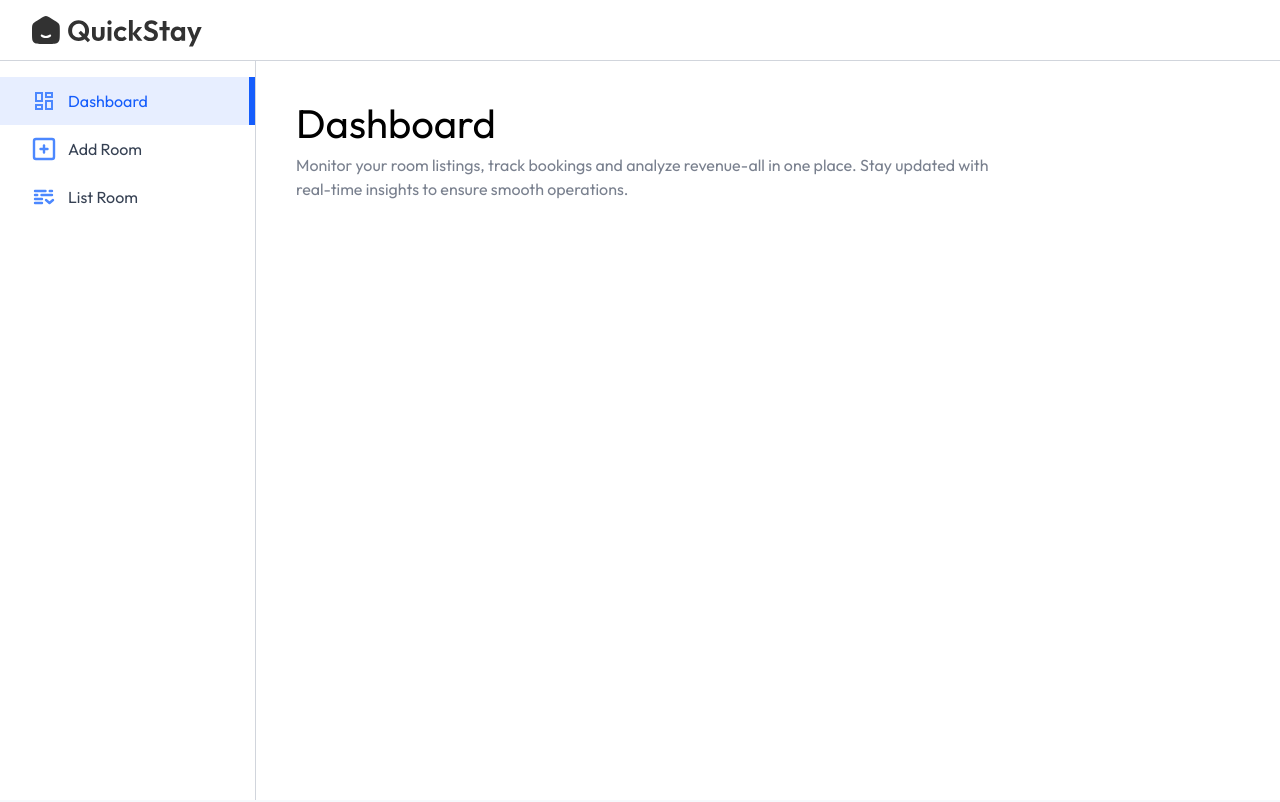
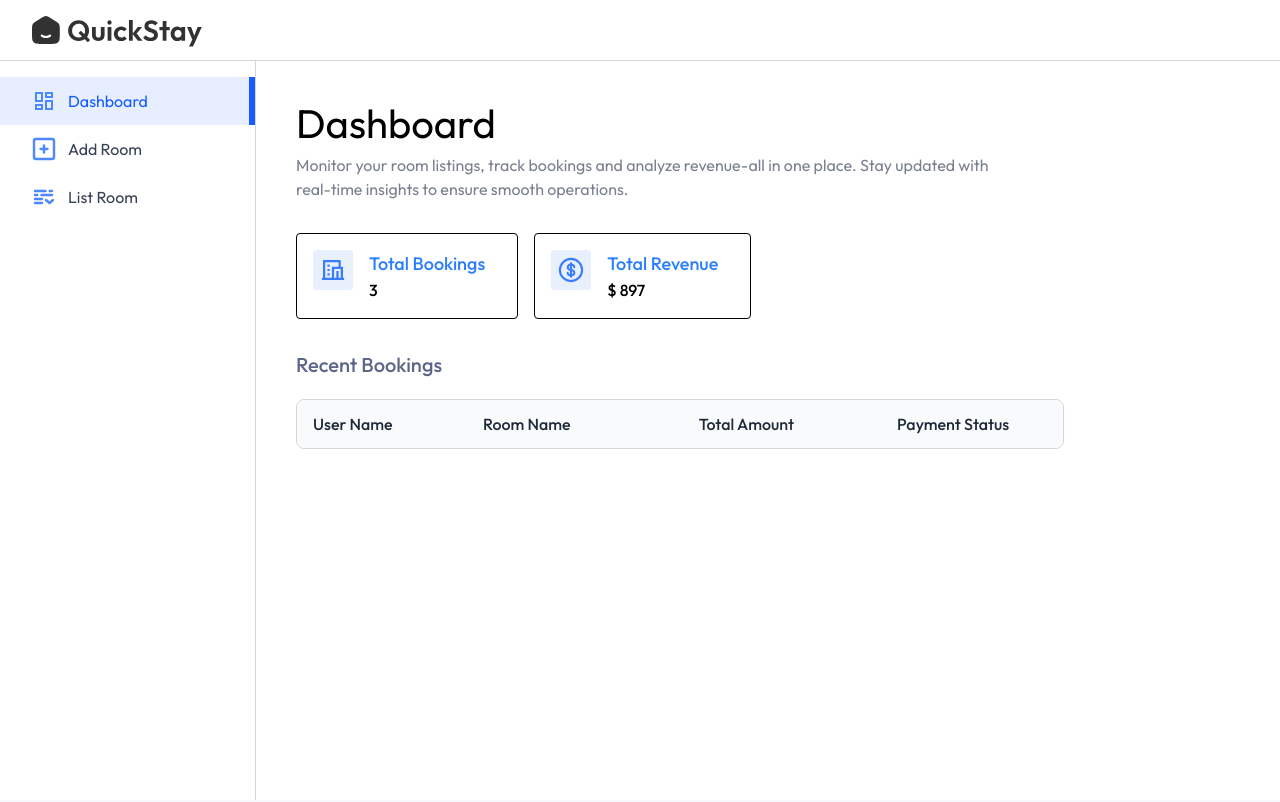
Before and after one commit to STCzao/Hotel, a React (Vite) app: page /owner in a window 1280 px wide. Shown: the top 802 px of the page. Built offline with nearby package versions, Linux system fonts and the light colour scheme; no server answers; a web font is replaced by a local one.

Commit message:
Continuamos trabajando con el Dashbord

```diff
--- a/src/pages/Hotelowner/Dashboard.jsx
+++ b/src/pages/Hotelowner/Dashboard.jsx
@@ -1,7 +1,10 @@
-import React from "react";
+import React, { useState } from "react";
 import Title from "../../components/Title/Title";
+import { assets, dashboardDummyData } from "../../assets/assets";
 
 const Dashboard = () => {
+  const [dashboardData, setDashboardData] = useState(dashboardDummyData);
+
   return (
     <div>
       <Title
@@ -10,6 +13,62 @@
         title="Dashboard"
         subTitle="Monitor your room listings, track bookings and analyze revenue-all in one place. Stay updated with real-time insights to ensure smooth operations."
       />
+      <div className="flex gap-4 my-8">
+        {/* Total Bookings */}
+
+        <div className="bg-primary/3 border border-primary/10 rounded flex p-4 pr-8">
+          <img
+            src={assets.totalBookingIcon}
+            alt="total-booking-icon"
+            className="max-sm:hidden h-10"
+          />
+          <div className="flex flex-col sm:ml-4 font-medium">
+            <p className="text-blue-500 text-lg">Total Bookings</p>
+            <p className="text-natural-400 text-base">
+              {dashboardData.totalBookings}
+            </p>
+          </div>
+        </div>
+
+        {/* Total Revenue */}
+
+        <div className="bg-primary/3 border border-primary/10 rounded flex p-4 pr-8">
+          <img
+            src={assets.totalRevenueIcon}
+            alt="total-revenue-icon"
+            className="max-sm:hidden h-10"
+          />
+          <div className="flex flex-col sm:ml-4 font-medium">
+            <p className="text-blue-500 text-lg">Total Revenue</p>
+            <p className="text-natural-400 text-base">
+              $ {dashboardData.totalRevenue}
+            </p>
+          </div>
+        </div>
+      </div>
+
+      {/* Recent Bookings */}
+      <h2 className="text-xl text-blue-950/70 font-medium mb-5">
+        Recent Bookings
+      </h2>
+      <div className="w-full max-w-3xl text-left border border-gray-300 rounded-lg max-h-80 overflow-y-scroll">
+        <table className="w-full">
+          <thead className="bg-gray-50">
+            <tr>
+              <th className="py-3 px-4 text-gray-800 font-medium">User Name</th>
+              <th className="py-3 px-4 text-gray-800 font-medium max-sm:hidden">
+                Room Name
+              </th>
+              <th className="py-3 px-4 text-gray-800 font-medium text-center">
+                Total Amount
+              </th>
+              <th className="py-3 px-4 text-gray-800 font-medium text-center">
+                Payment Status
+              </th>
+            </tr>
+          </thead>
+        </table>
+      </div>
     </div>
   );
 };
```
